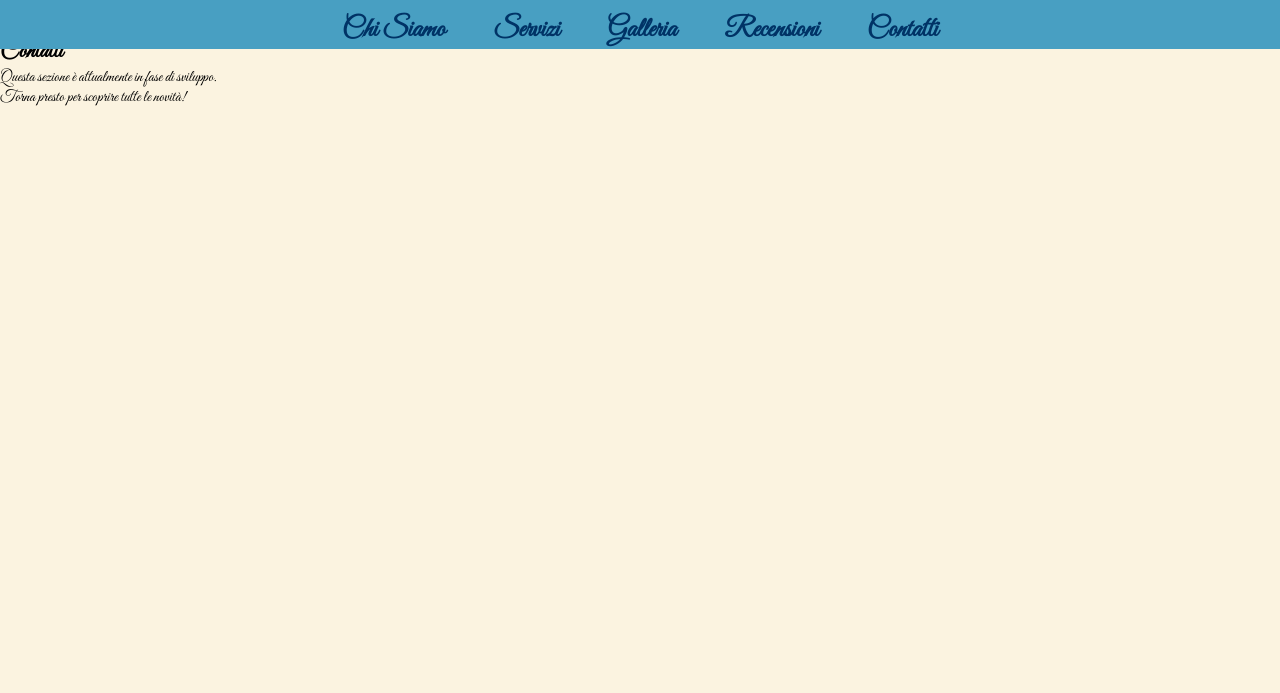
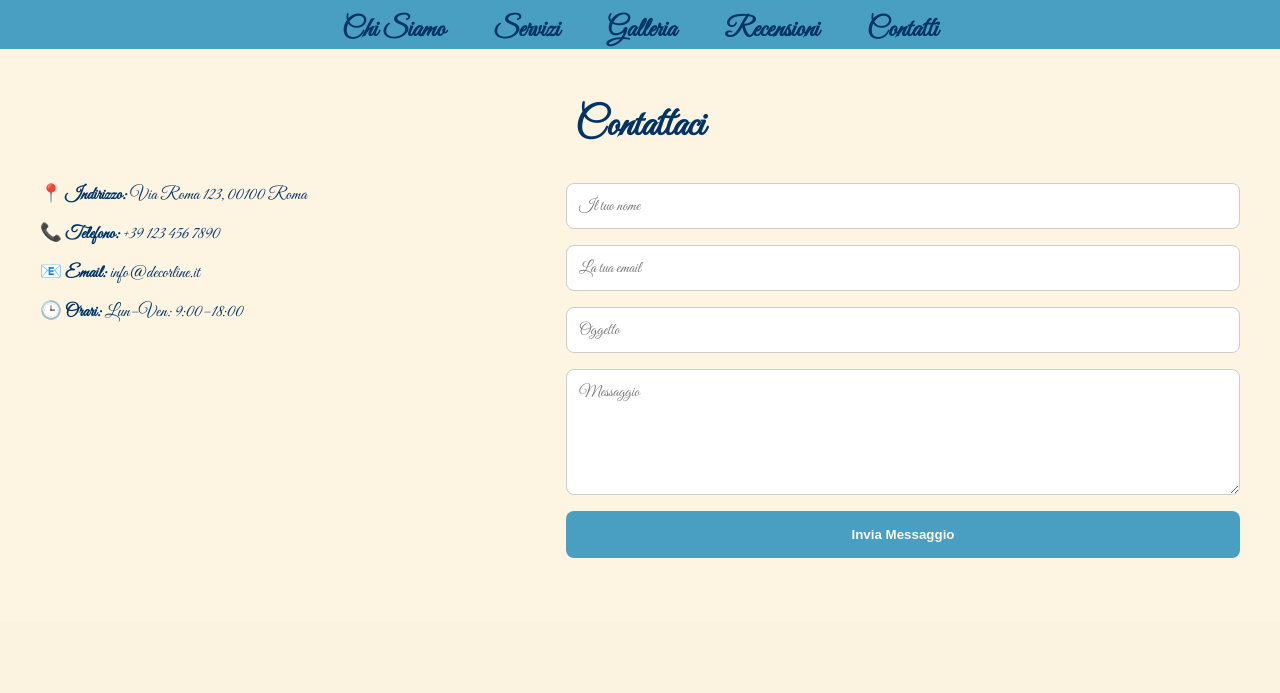
Before and after one commit to Francesco-87/Decorline, a plain HTML site: page index.html in a window 1280 px wide. Both pictures are taken after a click on the link "Contatti". Shown: the part 107-800 px from the top of the page. Drawn offline with Linux system fonts and the light colour scheme.

Commit message:
Simple installation of the contact part

```diff
--- a/index.html
+++ b/index.html
@@ -14,6 +14,7 @@
     <link rel="stylesheet" href="./resources/css/products.css" />
     <link rel="stylesheet" href="./resources/css/gallery.css" />
     <link rel="stylesheet" href="./resources/css/testimonials.css" />
+    <link rel="stylesheet" href="./resources/css/contact.css" />
     <title>Decorline</title>
 </head>
 
--- a/pages/contact.html
+++ b/pages/contact.html
@@ -1,7 +1,24 @@
 
 
-<div class="contact-section">
-  <h2>Contatti</h2>
-  <p>Questa sezione è attualmente in fase di sviluppo.<br>
-     Torna presto per scoprire tutte le novità!</p>
-</div>
+<section class="contact-section" id="contact">
+  <h2>Contattaci</h2>
+
+  <div class="contact-wrapper">
+    <!-- Contact Info -->
+    <div class="contact-info">
+      <p><strong>📍 Indirizzo:</strong> Via Roma 123, 00100 Roma</p>
+      <p><strong>📞 Telefono:</strong> <a href="tel:+391234567890">+39 123 456 7890</a></p>
+      <p><strong>📧 Email:</strong> <a href="mailto:info@decorline.it">info@decorline.it</a></p>
+      <p><strong>🕒 Orari:</strong> Lun–Ven: 9:00–18:00</p>
+    </div>
+
+    <!-- Contact Form -->
+    <form class="contact-form">
+      <input type="text" name="name" placeholder="Il tuo nome" required>
+      <input type="email" name="email" placeholder="La tua email" required>
+      <input type="text" name="subject" placeholder="Oggetto" required>
+      <textarea name="message" rows="5" placeholder="Messaggio" required></textarea>
+      <button type="submit">Invia Messaggio</button>
+    </form>
+  </div>
+</section>
--- /dev/null
+++ b/resources/css/contact.css
@@ -0,0 +1,71 @@
+.contact-section {
+  background-color: #FDF5E2;
+  color: #003366;
+  padding: 4rem 2rem;
+  text-align: center;
+}
+
+.contact-section h2 {
+  font-size: 2.5rem;
+  margin-bottom: 2rem;
+}
+
+.contact-wrapper {
+  display: flex;
+  flex-wrap: wrap;
+  justify-content: space-between;
+  gap: 2rem;
+  max-width: 1200px;
+  margin: 0 auto;
+  text-align: left;
+}
+
+.contact-info {
+  flex: 1 1 40%;
+  font-size: 1.1rem;
+  display: flex;
+  flex-direction: column;
+  gap: 1rem;
+}
+
+.contact-info a {
+  color: #003366;
+  text-decoration: none;
+}
+
+.contact-info a:hover {
+  color: #4FA9DC;
+}
+
+.contact-form {
+  flex: 1 1 55%;
+  display: flex;
+  flex-direction: column;
+  gap: 1rem;
+}
+
+.contact-form input,
+.contact-form textarea {
+  padding: 0.75rem;
+  border: 1px solid #ccc;
+  border-radius: 0.5rem;
+  font-family: inherit;
+  font-size: 1rem;
+  background-color: #fff;
+  color: #003366;
+}
+
+.contact-form button {
+  background-color: #489FC2;
+  color: #FDF5E2;
+  border: none;
+  padding: 1rem;
+  font-weight: bold;
+  border-radius: 0.5rem;
+  cursor: pointer;
+  transition: background-color 0.3s ease;
+}
+
+.contact-form button:hover {
+  background-color: #4FA9DC;
+}
--- a/resources/css/gallery.css
+++ b/resources/css/gallery.css
@@ -71,9 +71,9 @@
   border-radius: 0.5rem;
 }
 
-.before-after{
+/*.before-after{
 
-}
+}*/
 .before-after-wrapper {
   display: flex;
   flex-direction: column;
--- a/resources/css/testimonials.css
+++ b/resources/css/testimonials.css
@@ -19,7 +19,10 @@
 }
 
 .testimonial-card {
-  background-color: rgba(255, 255, 255, 0.85);
+  /*background-color: rgba(255, 255, 255, 0.85);   */
+  background-color: rgba(255, 255, 255, 0.7);
+  border: 1px solid #E0E0E0;
+  transition: transform 0.3s, box-shadow 0.3s;
   border-radius: 1rem;
   padding: 1.5rem;
   box-shadow: 0 4px 12px rgba(0, 0, 0, 0.1);
```
